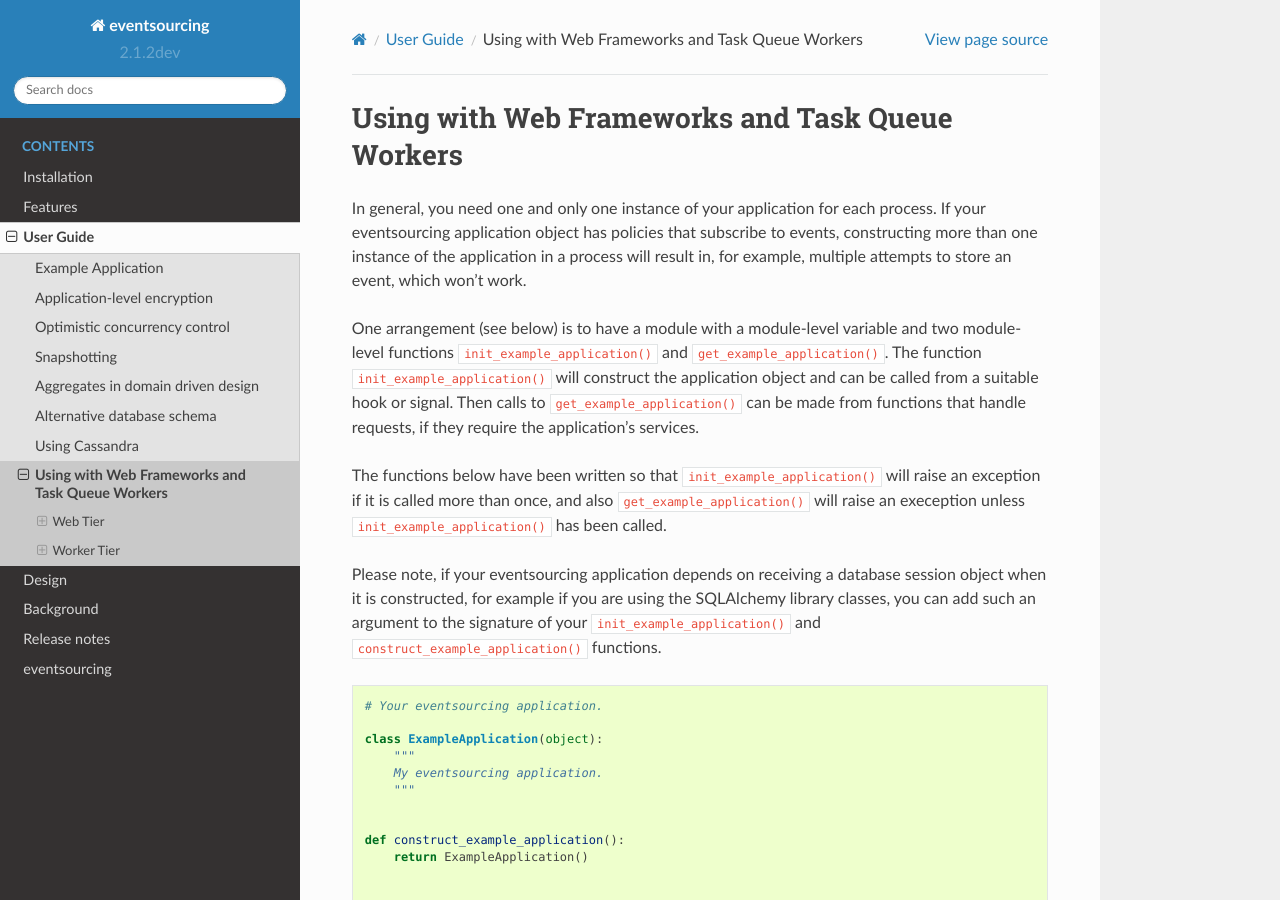
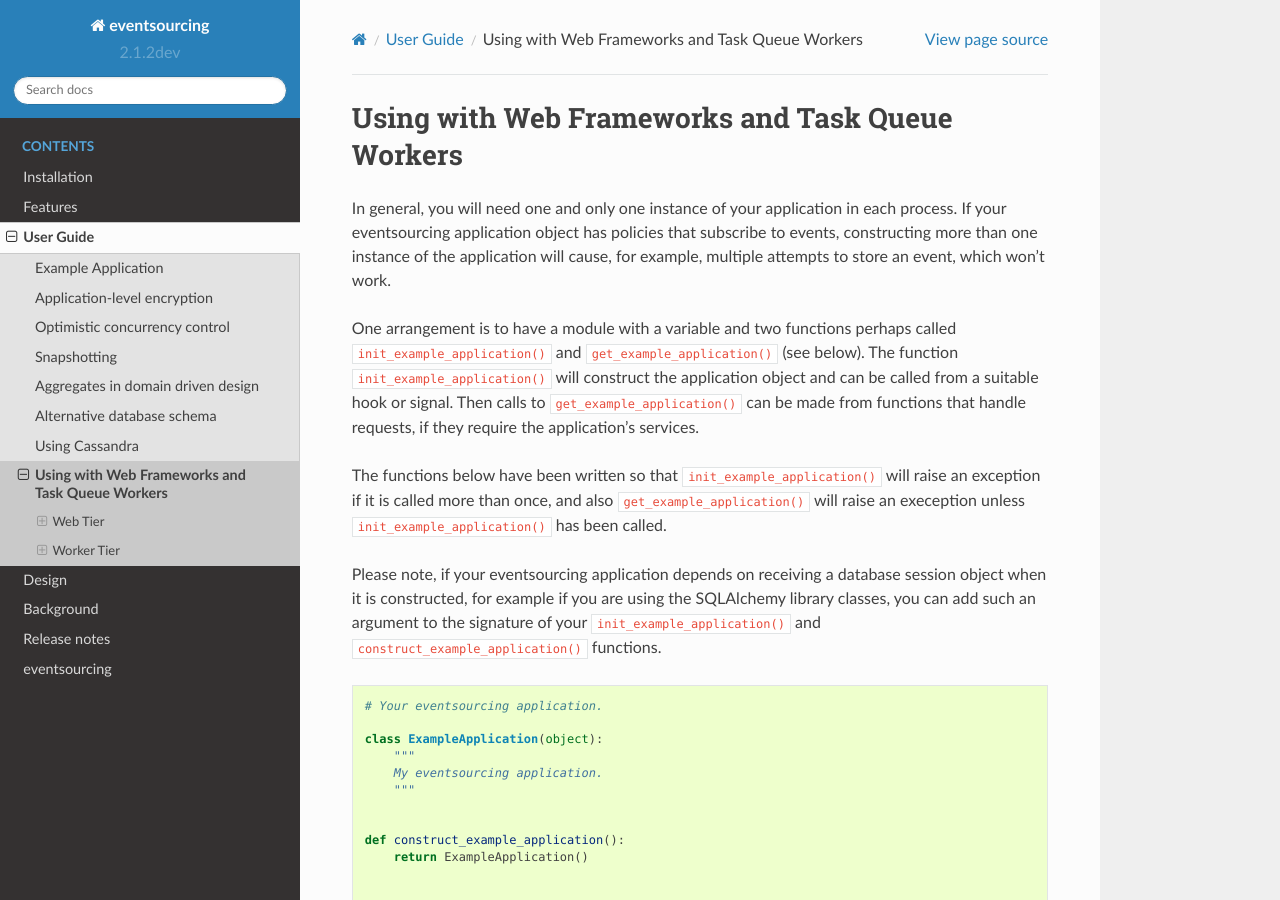
Before and after one commit to pyeventsourcing/eventsourcing, a Sphinx documentation site: the page built from docs/topics/user_guide/wsgi.rst, in a window 1280 px wide and 900 px high. Built offline with Sphinx 7.4.7 and the Read the Docs theme 2.0.0, drawn with Linux system fonts in a browser that asks for light colours; some of the changed text lies outside the part shown.

Commit message:
Added mention of working examples flaskapp.py and flaskwsgi.py.
Also edited the copy a bit more.

```diff
--- a/docs/topics/user_guide/wsgi.rst
+++ b/docs/topics/user_guide/wsgi.rst
@@ -2,24 +2,24 @@
 Using with Web Frameworks and Task Queue Workers
 ================================================
 
-In general, you need one and only one instance of your application
-for each process. If your eventsourcing application object has policies
+In general, you will need one and only one instance of your application
+in each process. If your eventsourcing application object has policies
 that subscribe to events, constructing more than one instance of the
-application in a process will result in, for example, multiple attempts
-to store an event, which won't work.
+application will cause, for example, multiple attempts to store an event,
+which won't work.
 
-One arrangement (see below) is to have a module with a module-level
-variable and two module-level functions ``init_example_application()`` and
-``get_example_application()``. The function ``init_example_application()`` will
-construct the application object and can be called from a suitable
-hook or signal. Then calls to ``get_example_application()`` can be made from
-functions that handle requests, if they require the application's
-services.
+One arrangement is to have a module with a variable and two
+functions perhaps called ``init_example_application()`` and
+``get_example_application()`` (see below). The function
+``init_example_application()`` will construct the application
+object and can be called from a suitable hook or signal. Then
+calls to ``get_example_application()`` can be made from functions
+that handle requests, if they require the application's services.
 
 The functions below have been written so that ``init_example_application()``
 will raise an exception if it is called more than once, and also
-``get_example_application()`` will raise an exeception unless ``init_example_application()``
-has been called.
+``get_example_application()`` will raise an exeception unless
+``init_example_application()`` has been called.
 
 Please note, if your eventsourcing application depends on receiving a
 database session object when it is constructed, for example if you are
```
Also changed, not shown: other parts of docs/topics/user_guide/wsgi.rst (+3 -1 lines).
